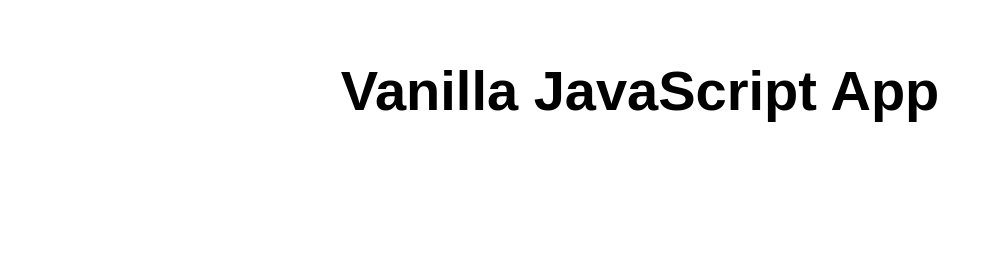
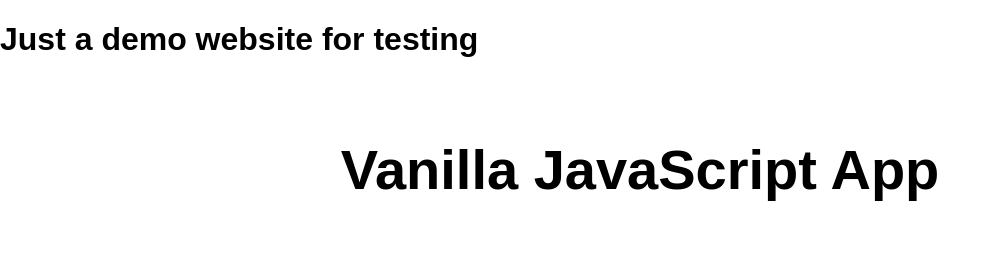
Before and after one commit to krushita30/test-app, a plain HTML site: page src/index.html in a window 1280 px wide. Shown: the whole page, without its empty margins (0-1000 px from the left). Drawn offline with Linux system fonts and the light colour scheme.

Commit message:
Added website description

```diff
--- a/src/index.html
+++ b/src/index.html
@@ -6,6 +6,7 @@
   <meta name="viewport" content="width=device-width, initial-scale=1.0">
   <link rel="stylesheet" href="styles.css">
   <title>Vanilla JavaScript App</title>
+  <h1>Just a demo website for testing</h1>
 </head>
 
 <body>
```
Also changed, not shown: 1 other file.
